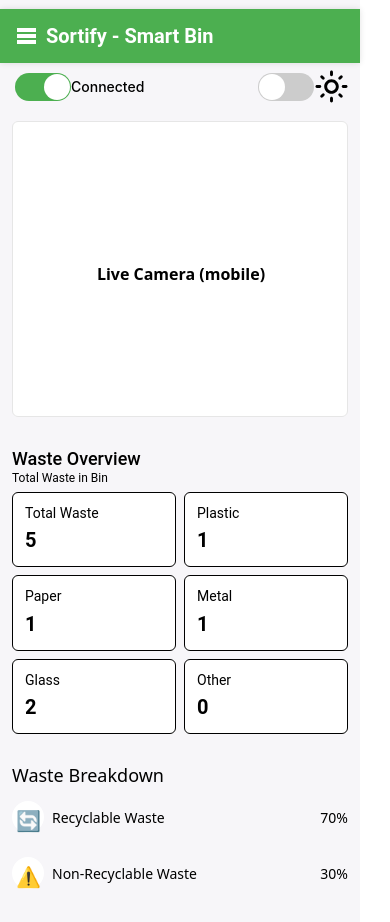
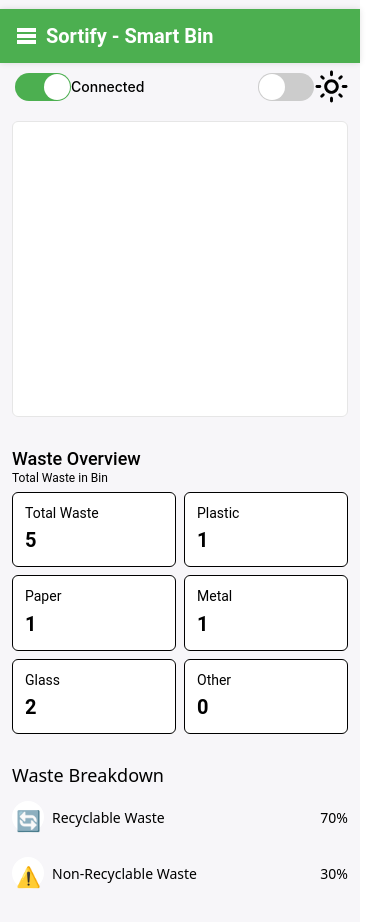
Before and after one commit to Neutrash-AI/Sortify-FE, a React (Vite) app: page / in a window 390 px wide. Built offline with nearby package versions, Linux system fonts and the light colour scheme; no server answers.

Commit message:
fix: Live Camera in Mobile Layout

```diff
--- a/src/App.tsx
+++ b/src/App.tsx
@@ -38,6 +38,7 @@ function App() {
         setIsConnected={setIsConnected}
         isDarkMode={isDarkMode}
         setIsDarkMode={setIsDarkMode}
+        socketUrl={socketUrl}
       />
     </>
   );
--- a/src/components/LiveCamera.tsx
+++ b/src/components/LiveCamera.tsx
@@ -49,7 +49,7 @@ const LiveCamera: React.FC<LiveCameraProps> = ({
   }, [socketUrl]);
 
   return (
-    <div className="flex-1 self-stretch relative bg-white dark:bg-[#1f0059]">
+    <div className="flex-1 self-stretch relative bg-white dark:bg-[#1f0059] rounded-md border border-[#e6e6e6] dark:border-transparent">
       {/* <div className="absolute left-[160px] lg:top-[276px] md:top-[218px] text-black dark:text-white text-4xl font-medium font-['Roboto'] leading-snug">
               Live Camera
             </div> */}
--- a/src/components/Mobile/MobileLayout.tsx
+++ b/src/components/Mobile/MobileLayout.tsx
@@ -3,12 +3,14 @@ import MobileNavbar from "./MobileNavbar";
 import MobileWasteOverview from "./MobileWasteOverview/MobileWasteOverview";
 import MobileWasteBreakdown from "./MobileWasteBreakdown/MobileWasteBreakdown";
 import MobileToggle from "./MobileToggle";
+import LiveCamera from "../LiveCamera";
 
 interface MobileLayoutProps {
   isConnected: boolean;
   setIsConnected: React.Dispatch<React.SetStateAction<boolean>>;
   isDarkMode: boolean;
   setIsDarkMode: React.Dispatch<React.SetStateAction<boolean>>;
+  socketUrl: string;
 }
 
 const MobileLayout: React.FC<MobileLayoutProps> = ({
@@ -16,6 +18,7 @@ const MobileLayout: React.FC<MobileLayoutProps> = ({
   setIsConnected,
   isDarkMode,
   setIsDarkMode,
+  socketUrl,
 }) => {
   return (
     <div className="md:hidden w-[360px] h-[922px] pb-3 dark:bg-[#15003f] bg-[#f7f6f9] inline-flex flex-col justify-center items-start gap-3">
@@ -37,11 +40,7 @@ const MobileLayout: React.FC<MobileLayoutProps> = ({
 
       {/* Contoh placeholder camera */}
       <div className="self-stretch h-[296px] px-3 inline-flex justify-start items-start overflow-hidden">
-        <div className="flex-1 h-[296px] relative dark:bg-[#1f0059] bg-white rounded-md border border-[#e6e6e6] dark:border-transparent">
-          <div className="w-[304px] h-4 left-[16px] top-[140px] absolute text-center justify-center dark:text-white text-black text-base font-bold">
-            Live Camera (mobile)
-          </div>
-        </div>
+        <LiveCamera socketUrl={socketUrl} width={520} height={400} />
       </div>
 
       {/* Waste Overview */}
```
